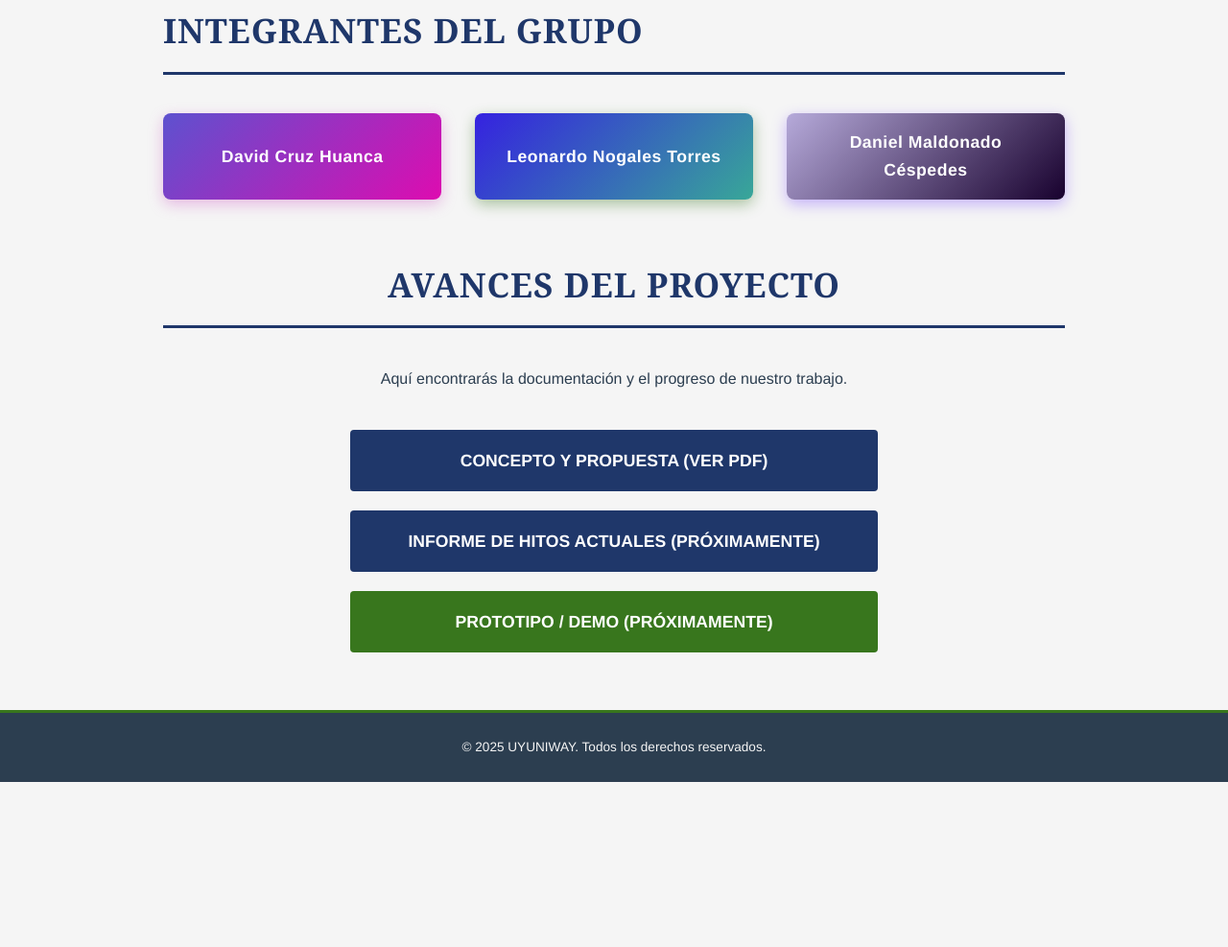
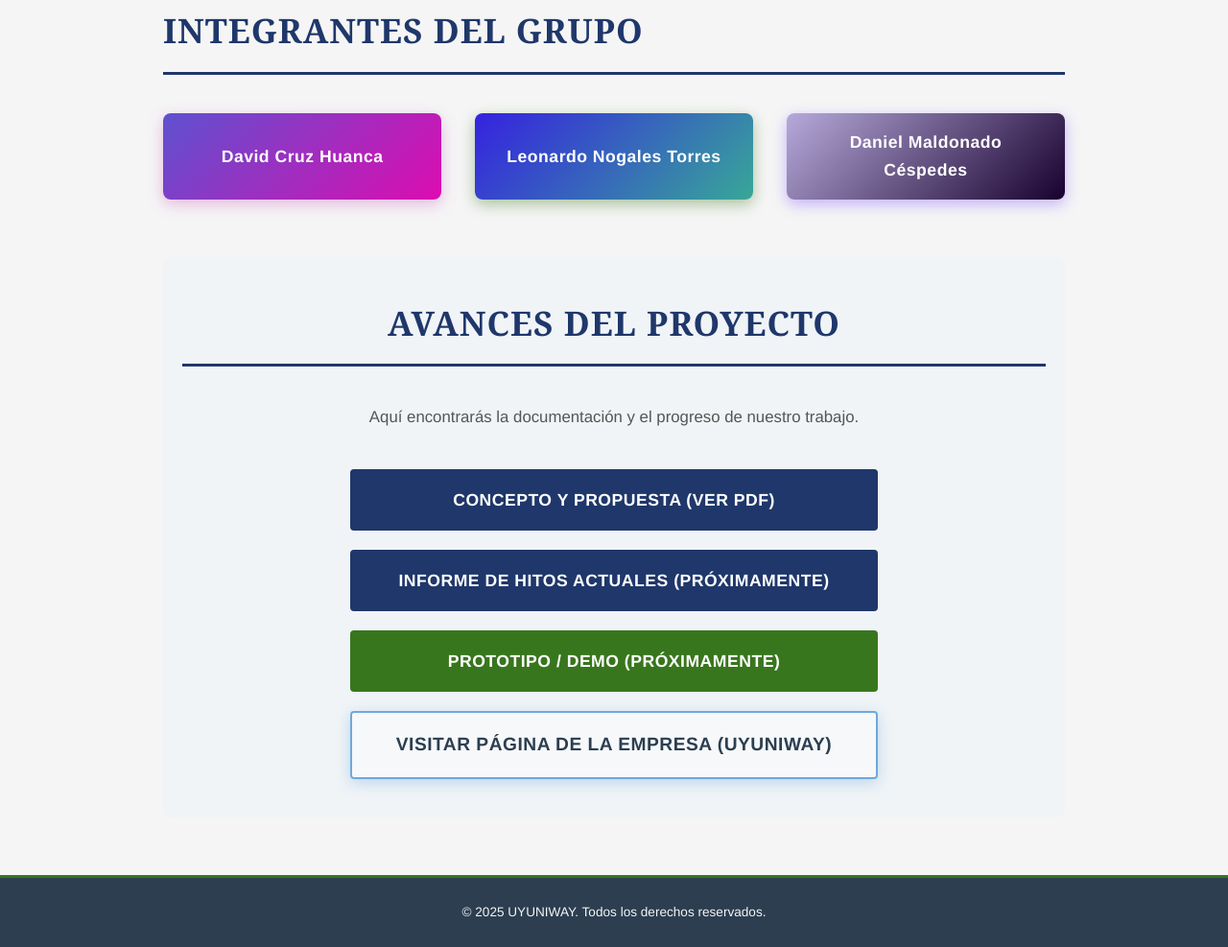
Before and after one commit to LeonardoNogalesTorres/Repositorio_Grupal_Sin_Nombre, a plain HTML site: page index.html in a window 1280 px wide. Shown: the part 638-1625 px from the top of the page at 96% size. Before the commit the page ends 1453 px from the top, so only its background shows below. Drawn offline with Linux system fonts and the light colour scheme.

Commit message:
Boton nuevo

```diff
--- a/index.html
+++ b/index.html
@@ -40,6 +40,9 @@
 
                 <a href="#" class="progress-button primary">Informe de Hitos Actuales (Próximamente)</a>
                 <a href="#" class="progress-button secondary">Prototipo / Demo (Próximamente)</a>
+                <a href="test.html" class="progress-button final-product">
+                    Visitar Página de la Empresa (UYUNIWAY)
+                </a>
             </div>
         </section>
     </main>
--- a/styles.css
+++ b/styles.css
@@ -8,6 +8,8 @@
     --text-dark: #2c3e50; /* Gris muy oscuro/carbón */
     --card-bg: #ffffff; /* Fondo de tarjetas */
     --shadow-light: 0 2px 4px rgba(0, 0, 0, 0.1); /* Sombra más sutil */
+    --salar-reflection: #6fa8dc;
+    --salar-sky: #e0f7fa; /* Color celeste claro del cielo */
 
     /* Tipografía formal */
     --font-heading: 'Georgia', serif;
@@ -171,48 +173,94 @@ h2 {
 /* --- 4. Sección de Botones de Avance --- */
 .progress-section {
     text-align: center;
+    /* Nuevo fondo suave para ver el efecto cristal */
+    background-color: #f0f4f7; /* Gris azulado muy pálido */
+    padding: 40px 20px;
+    border-radius: 8px;
+    margin-bottom: 50px; /* Asegurar margen después de la sección */
 }
 
 .progress-section p {
+    /* Más espaciado en la descripción del avance */
     margin-bottom: 40px;
+    font-size: 1.05em;
+    color: #555;
 }
 
 .button-group {
     display: flex;
     flex-direction: column;
-    gap: 20px;
+    gap: 20px; /* Espacio uniforme entre todos los botones */
     max-width: 550px;
     margin: 0 auto;
 }
 
 .progress-button {
+    /* Estilos Base Comunes a TODOS los botones */
     display: block;
     padding: 18px 30px;
     text-decoration: none;
     color: white;
-    border-radius: 4px; /* Bordes menos redondeados */
+    border-radius: 4px;
     font-size: 1.1em;
     font-weight: bold;
     text-transform: uppercase;
-    transition: background-color 0.3s;
+    transition: background-color 0.3s, transform 0.3s, box-shadow 0.3s; /* Transiciones unificadas */
     border: none;
+    letter-spacing: 0.5px;
 }
 
-/* Estilos específicos de cada botón */
+/* Estilos de Hover (Comunes para la formalidad) */
+.progress-button:hover {
+    opacity: 0.95; /* Cambio de opacidad sutil */
+    transform: translateY(-2px); /* Un ligero 'levantamiento' formal */
+    box-shadow: 0 4px 8px rgba(0, 0, 0, 0.2); /* Sombra al pasar el ratón */
+}
+
+/* --- Estilos Específicos por Tipo de Botón (Avance y Final) --- */
+
 .progress-button.primary {
-    background-color: var(--primary-color);
+    background-color: var(--primary-color); /* Azul Marino Oscuro */
 }
 .progress-button.secondary {
-    background-color: var(--secondary-color);
+    background-color: var(--secondary-color); /* Verde Oscuro */
 }
 .progress-button.tertiary {
-    background-color: var(--tertiary-color);
+    background-color: var(--tertiary-color); /* Rojo Borgoña */
 }
 
-.progress-button:hover {
-    opacity: 0.9;
-    transform: none; /* Quitar la animación de escala */
-    box-shadow: 0 2px 5px rgba(0, 0, 0, 0.2);
+/* --- Estilo del Producto Final (Efecto Salar/Glassmorphism) --- */
+.progress-button.final-product {
+    /* Fondo semi-transparente (Blanco 40%) */
+    background-color: rgba(255, 255, 255, 0.4);
+
+    backdrop-filter: blur(5px);
+    -webkit-backdrop-filter: blur(5px);
+
+    /* Borde más suave con el color celeste de reflejo */
+    border: 2px solid var(--salar-reflection);
+
+    /* Texto oscuro para contraste */
+    color: var(--text-dark);
+
+    /* Sombra suave con el color de reflejo celeste */
+    box-shadow: 0 4px 15px rgba(111, 168, 220, 0.4);
+
+    font-size: 1.2em;
+    font-weight: 800;
+}
+
+.progress-button.final-product:hover {
+    /* EFECTO HOVER: Aumenta la transparencia y brillo, NO se llena de color. */
+    background-color: rgba(255, 255, 255, 0.7); /* Se vuelve más transparente/brillante */
+    opacity: 1;
+    transform: scale(1.03);
+
+    /* La sombra se hace más grande y el color del reflejo es más intenso */
+    box-shadow: 0 8px 20px rgba(111, 168, 220, 0.6);
+
+    /* El texto puede volverse el color primario para destacarse */
+    color: var(--primary-color);
 }
 
 /* --- 5. Pie de Página --- */
```
